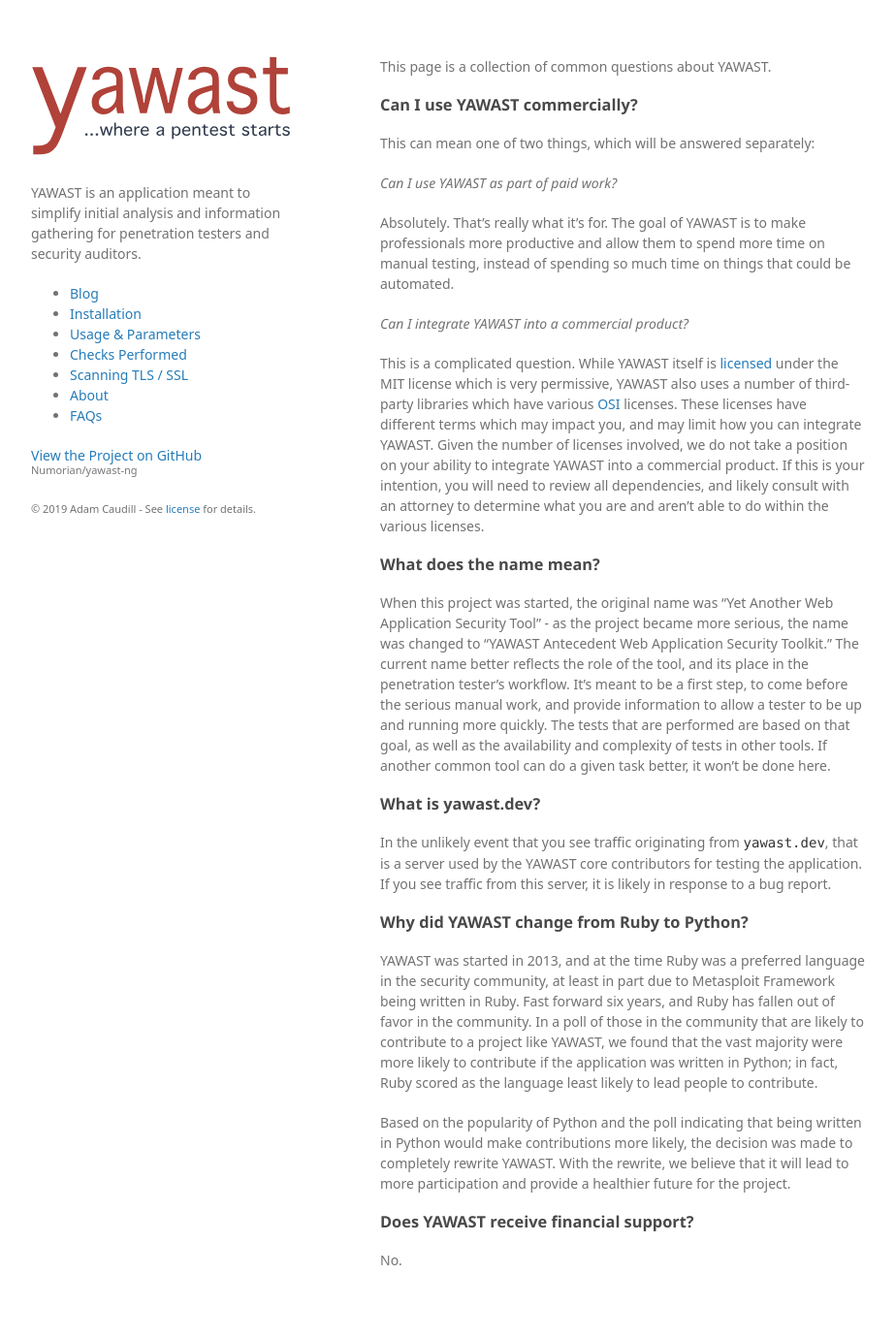
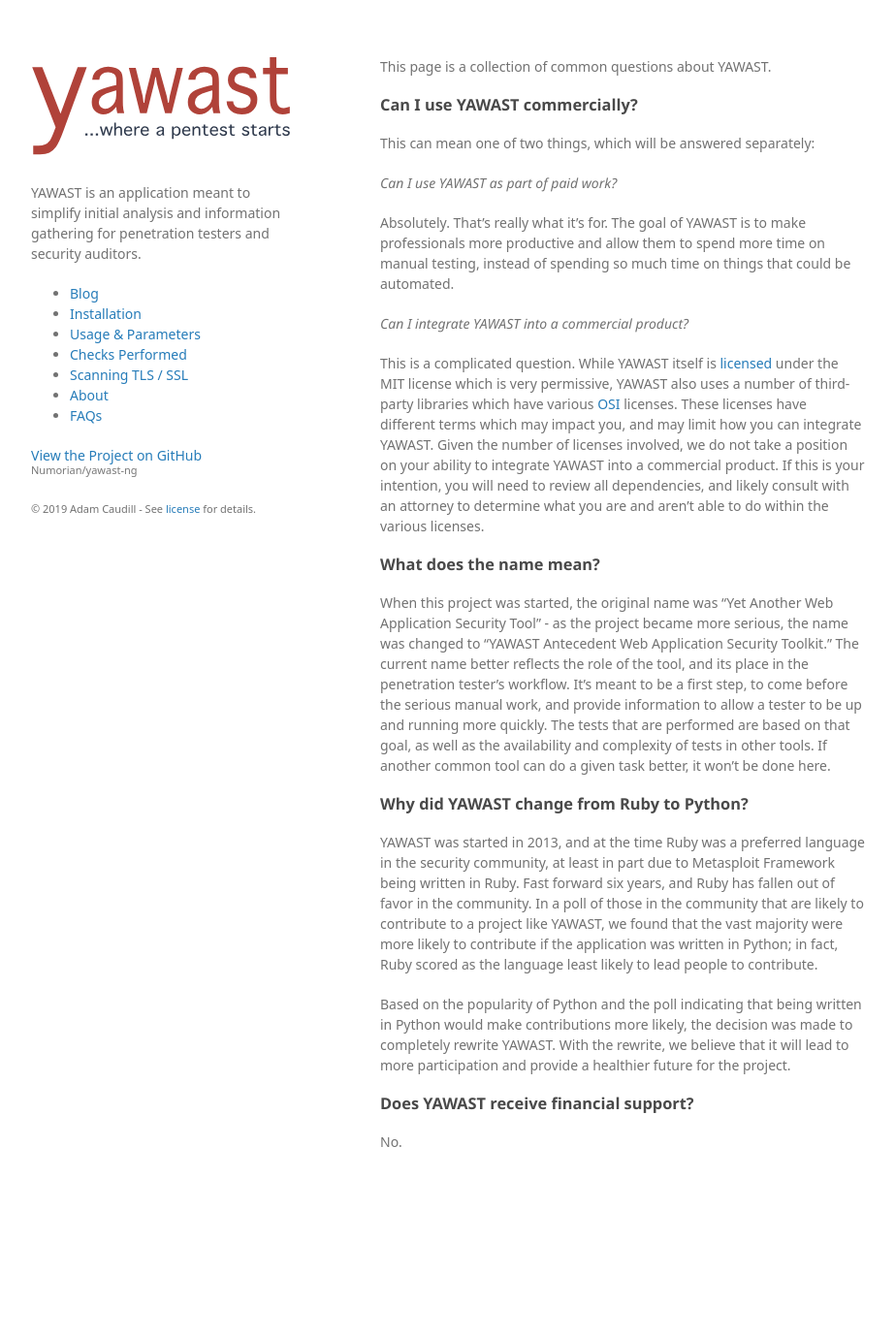
Before and after one commit to Numorian/yawast-ng, a Jekyll site: the page built from docs/faq.md, in a window 1280 px wide. Shown: the whole page at 97% size, without its empty margins (178-1101 px from the left). Built offline with Jekyll 4.4.1, drawn with Linux system fonts in a browser that asks for light colours; some web fonts are replaced; a script that is not in the unit is left out; after the commit the page ends 1258 px from its top, so only the background shows below that.

Commit message:
Fix links

```diff
--- a/docs/faq.md
+++ b/docs/faq.md
@@ -16,15 +16,11 @@
 
 *Can I integrate YAWAST into a commercial product?*
 
-This is a complicated question. While YAWAST itself is [licensed](https://github.com/adamcaudill/yawast/blob/master/LICENSE) under the MIT license which is very permissive, YAWAST also uses a number of third-party libraries which have various [OSI](https://opensource.org/) licenses. These licenses have different terms which may impact you, and may limit how you can integrate YAWAST. Given the number of licenses involved, we do not take a position on your ability to integrate YAWAST into a commercial product. If this is your intention, you will need to review all dependencies, and likely consult with an attorney to determine what you are and aren't able to do within the various licenses.
+This is a complicated question. While YAWAST itself is [licensed](https://github.com/Numorian/yawast-ng/blob/master/LICENSE) under the MIT license which is very permissive, YAWAST also uses a number of third-party libraries which have various [OSI](https://opensource.org/) licenses. These licenses have different terms which may impact you, and may limit how you can integrate YAWAST. Given the number of licenses involved, we do not take a position on your ability to integrate YAWAST into a commercial product. If this is your intention, you will need to review all dependencies, and likely consult with an attorney to determine what you are and aren't able to do within the various licenses.
 
 ### What does the name mean?
 
 When this project was started, the original name was "Yet Another Web Application Security Tool" - as the project became more serious, the name was changed to "YAWAST Antecedent Web Application Security Toolkit." The current name better reflects the role of the tool, and its place in the penetration tester's workflow. It's meant to be a first step, to come before the serious manual work, and provide information to allow a tester to be up and running more quickly. The tests that are performed are based on that goal, as well as the availability and complexity of tests in other tools. If another common tool can do a given task better, it won't be done here.
-
-### What is yawast.dev?
-
-In the unlikely event that you see traffic originating from `yawast.dev`, that is a server used by the YAWAST core contributors for testing the application. If you see traffic from this server, it is likely in response to a bug report.
 
 ### Why did YAWAST change from Ruby to Python?
 
```
Also changed, not shown: docs/index.md (+7 -7 lines), docs/installation.md (+1 -1 lines), docs/tls.md (+1 -1 lines).
